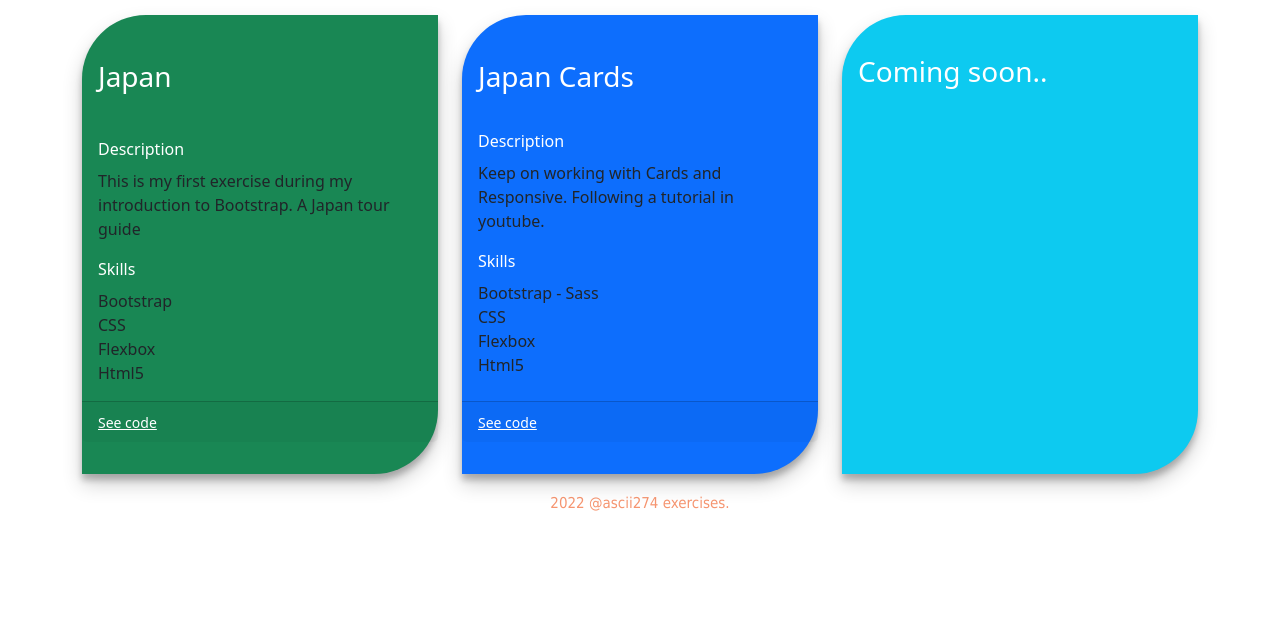
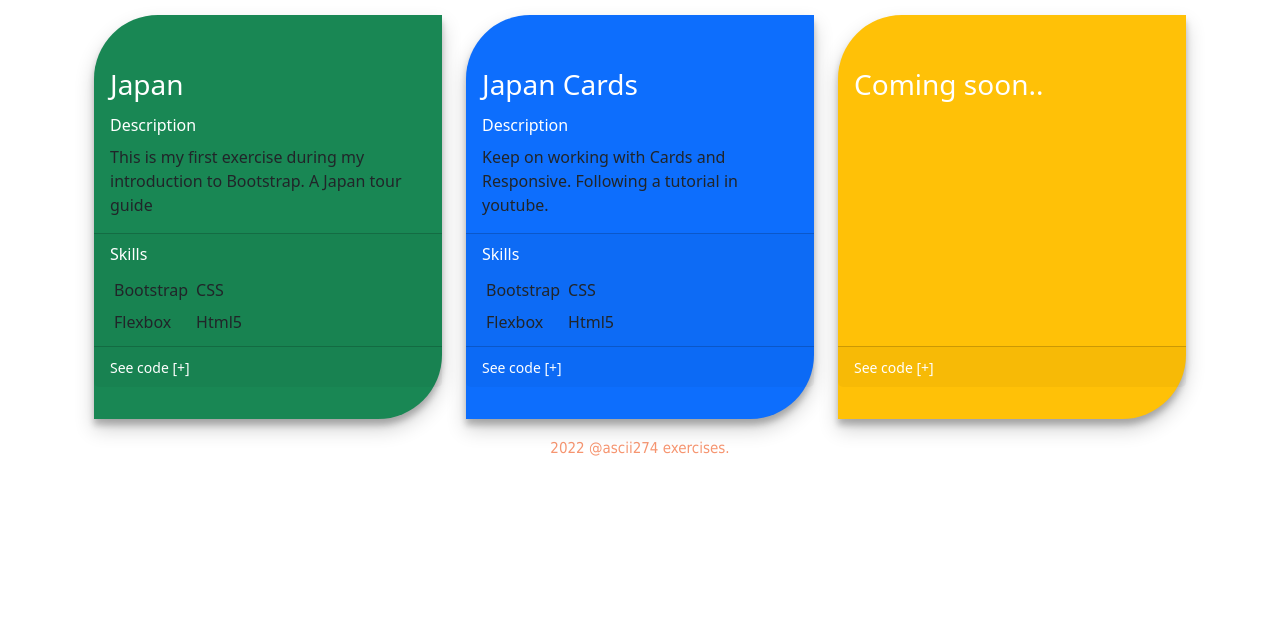
Before and after one commit to jcabatay/MyPortafolioWeb, a website: page frontend.html in a window 1280 px wide. Shown: the part 157-800 px from the top of the page. Drawn offline with nearby package versions, Linux system fonts and the light colour scheme.

Commit message:
frontend.html cards aligned, update code

```diff
--- a/frontend.html
+++ b/frontend.html
@@ -60,6 +60,14 @@
         transition: background-position 0.5s ease-out;
       }
 
+      .text-underline-hover {
+        text-decoration: none;
+      }
+
+      .text-underline-hover:hover {
+        text-decoration: underline;
+      }
+
       #thumbnail{
         box-shadow: 0 10px 20px rgba(0,0,0,0.19), 0 6px 6px rgba(0,0,0,0.23);
       }
@@ -72,13 +80,14 @@
     <!-- menu -->
     <nav class="navbar bg-light fixed-top">
       <div class="container">
-        <p class="card-text fs-6 fw-light text-body">Joel Cabatay <br> Fullstack Developer Junior</p>
+
+        <p class="card-text fs-6 fw-light text-body text-muted">Joel Cabatay <br> Fullstack Developer Junior</p>
         <button class="navbar-toggler" type="button" data-bs-toggle="offcanvas" data-bs-target="#offcanvasNavbar" aria-controls="offcanvasNavbar">
           <span class="navbar-toggler-icon"></span>
         </button>
         <div class="offcanvas offcanvas-end" tabindex="-1" id="offcanvasNavbar" aria-labelledby="offcanvasNavbarLabel">
           <div class="offcanvas-header">
-            <h12 class="offcanvas-title" id="offcanvasNavbarLabel">Updated: 13/09/2022</h12>
+            <small class="offcanvas-title text-muted fw-light text-body" id="offcanvasNavbarLabel">Updated: 20/09/2022</small>
             <button type="button" class="btn-close" data-bs-dismiss="offcanvas" aria-label="Close"></button>
           </div>
           <div class="offcanvas-body">
@@ -111,68 +120,85 @@
       </div>
     </div>
 
-    <div class="container-md mt-2">
-      <div class="row">
-        <div class="col-sm-6 col-md-4 pb-2">
-          <div class="card bg-success" id="thumbnail">
-            <div class="card-title">
-              <!-- <h3><a class="nav-link" href="./japan.html"> Japan </a></h3>-->
-              <p class="card-title fs-3"><a class="nav-link text-white" href="./japan.html"> Japan </a></p>
+    <div class="container mt-2">
 
+      <div class="row row-cols-1 row-cols-md-3 g-4">
+        <!--Japan -->
+        <div class="col-md-6 col-lg-4 pb-2">
+          <div class="card h-100 text-black bg-success" id="thumbnail">
+            <div class="card-body">
+              <p class="card-title text-primary fs-3"><a class="text-white text-underline-hover" href="./japan.html">Japan</a></p>
+              <p class="card-title text-white">Description</p>
+              <p class="card-text fs-6 fw-light text-body">
+                This is my first exercise during my introduction to Bootstrap. A Japan tour guide
+              </p>
             </div>
-            <div class="card-body">
-              <p class="card-title text-white">Description</p>
-              <p class="card-text fs-6 fw-light text-body">This is my first exercise during my introduction to Bootstrap. A Japan tour guide</p>
-              <!-- <h6 class="card-title text-primary">Skills</h6>   -->
-              <div>
+            <div class="card-footer text-white">
                 <p class="card-title text-white"> Skills</p>
-                <p class="card-text fs-6 fw-light text-body">
-                  Bootstrap <br>
-                  CSS<br>
-                  Flexbox <br>
-                  Html5
-                </p>
-              </div>
-
+                <table class="table-sm table-borderless fw-light text-body">
+                  <tr>
+                    <td>Bootstrap</td>
+                    <td>CSS</td>
+                  </tr>
+                  <tr>
+                    <td>Flexbox</td>
+                    <td>Html5</td>
+                  </tr>
+                </table>
             </div>
             <div class="card-footer">
-              <small class="text-muted"><a href="https://github.com/jcabatay/MyPortafolioWeb" class="card-link text-white">See code</a></small>
+              <small class="text-muted"><a href="https://github.com/jcabatay/MyPortafolioWeb" class="text-white text-underline-hover">See code [+]</a></small>
             </div>
           </div>
         </div>
 
-        <div class="col-sm-6 col-md-4 pb-2">
-          <div class="card bg-primary" id="thumbnail">
-            <p class="card-title text-white fs-3"><a class="nav-link text-white" href="./japan-cards.html"> Japan Cards</a></p>
-
+        <!-- japan cards -->
+        <div class="col-md-6 col-lg-4 pb-2">
+          <div class="card h-100 text-black bg-primary" id="thumbnail">
             <div class="card-body">
+              <p class="card-title fs-3"><a class="text-white text-underline-hover" href="./japan-cards.html"> Japan Cards</a></p>
               <p class="card-title text-white">Description</p>
               <p class="card-text fs-6 fw-light text-body">
                 Keep on working with Cards and Responsive. Following a tutorial in youtube.
-
               </p>
-              <div>
+            </div>
+            <div class="card-footer text-white">
                 <p class="card-title text-white"> Skills</p>
-                <p class="card-text fs-6 fw-light text-body">
-                  Bootstrap - Sass <br>
-                  CSS<br>
-                  Flexbox <br>
-                  Html5
-                </p>
-              </div>
+                <table class="table-sm table-borderless fw-light text-body">
+                  <tr>
+                    <td>Bootstrap</td>
+                    <td>CSS</td>
+                  </tr>
+                  <tr>
+                    <td>Flexbox</td>
+                    <td>Html5</td>
+                  </tr>
+                </table>
             </div>
             <div class="card-footer">
-              <small class="text-muted"><a href="https://github.com/jcabatay/MyPortafolioWeb" class="card-link text-white">See code</a></small>
+              <small class="text-muted"><a href="https://github.com/jcabatay/MyPortafolioWeb" class="text-white text-underline-hover">See code [+]</a></small>
             </div>
+          </div>
+        </div>
+
+        <!-- japan cards -->
+        <div class="col-md-6 col-lg-4 pb-2">
+          <div class="card h-100 text-black bg-warning" id="thumbnail">
+            <div class="card-body">
+              <p class="card-title fs-3"><a class="text-white text-underline-hover" href="#">Coming soon..</a></p>
+              <p class="card-text fs-6 fw-light text-body">
+              </p>
+            </div>
+
+
+          <div class="card-footer">
+            <small class="text-muted"><a href="#" class="text-white text-underline-hover">See code [+]</a></small>
+
+          </div>
 
           </div>
         </div>
 
-        <div class="col-sm-6 col-md-4 pb-2">
-          <div class="card bg-info" id="thumbnail">
-            <h3><a class="nav-link text-white" href="#"> Coming soon..</a></h3>
-          </div>
-        </div>
 
       </div>
     </div>
```
Also changed, not shown: backend.html (+28 -15 lines), index.html (+2 -2 lines), japan-cards.html (+2 -2 lines), japan.html (+2 -2 lines).
